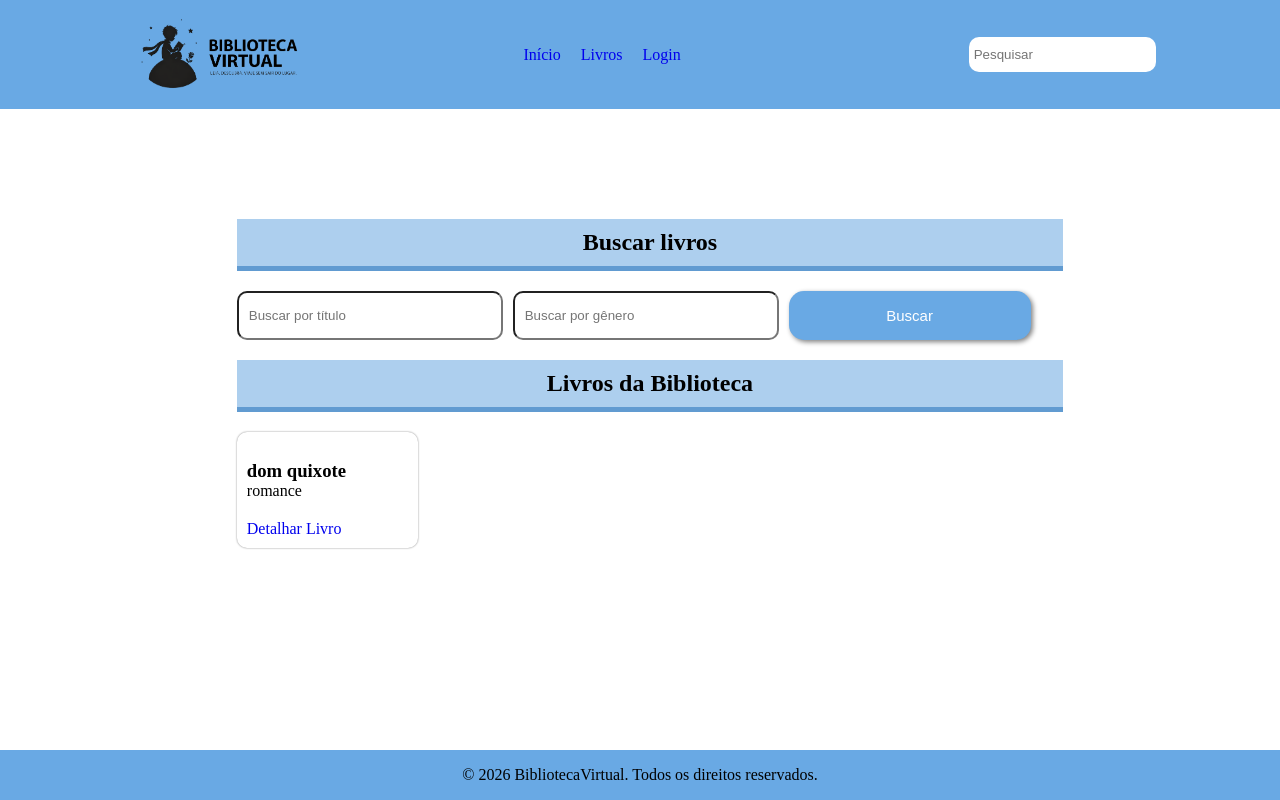
After one commit to Mdrs-Arthur/projeto3b, a Flask app: page /livros in a window 1280 px wide. The commit adds this page. Run offline with Flask 3, Linux system fonts and the light colour scheme.

Commit message:
Registrei o blueprint de livros, criei as funções de listagem de livros e mudei o local do exigir login, alterei o cadastro de usuario e de login para que ficasse funcional, criei a rota de perfil e o html tambem, criei as rotas de livros e detalhe e fiz algumas alterações nos htmls.

```diff
--- a/Templates/base.html
+++ b/Templates/base.html
@@ -19,9 +19,12 @@
             <div class="nav">
                     <nav>
                         <a href="{{url_for('index')}}">Início</a>
-                        <a href="#">Livros</a>
-                        <a href="{{ url_for('auth.login') }}">Login</a>
-                        <a href="#">Perfil</a>
+                        <a href="{{ url_for('livro.livros' ) }}">Livros</a>
+                        {% if 'usuario_id' in session %}
+                            <a href="{{ url_for('auth.perfil' ) }}">Perfil</a>
+                        {% else %}
+                            <a href="{{ url_for('auth.login') }}">Login</a>
+                        {% endif %}
                     </nav>
             </div>
             <input id="pesquisar" type="text" placeholder="Pesquisar">
--- a/Templates/index.html
+++ b/Templates/index.html
@@ -5,9 +5,11 @@
 <div class="texto">
     <h1>Bem-Vindo à Biblioteca Online!</h1>
     <p>Um lugar pra você descobrir, explorar e se apaixonar por historias incríveis!</p>
+    {% if 'usuario_id' not in session %}
         <a href="{{url_for('auth.cadastro')}}">
             <button>Cadastre-se</button>
         </a>
+    {% endif %}
 </div>
 <img src="{{ url_for('static', filename='img/inicio.png') }}" alt="logo" height="500" >
 {% endblock %}
--- a/Templates/login.html
+++ b/Templates/login.html
@@ -6,7 +6,7 @@
     <div class="form">
         <h1>Login</h1>
         <form action="{{url_for('auth.login')}}" method="post">
-            <input type="text" name="usuario" placeholder="Usuario" required>
+            <input type="text" name="email" placeholder="Email" required>
             <input type="password" name="senha" placeholder="Senha" required>
             <button type="submit">Entrar</button>
         </form>
--- a/app.py
+++ b/app.py
@@ -1,6 +1,7 @@
 from flask import Flask, render_template, redirect, url_for
 from database import criar_banco
 from blueprints.auth import auth
+from blueprints.livro import livro
 import models
 
 app = Flask(__name__)
@@ -8,6 +9,7 @@ app.secret_key = 'projeto3'
 
 criar_banco()
 app.register_blueprint(auth)
+app.register_blueprint(livro)
 
 @app.route('/')
 def index():
--- /dev/null
+++ b/blueprints/livro/Templates/livros.html
@@ -0,0 +1,102 @@
+{% extends 'base.html' %}
+
+{% block cont %}
+<div class="corpo">
+    <h2>Buscar livros</h2>
+
+    <form method="GET" action="#" class="busca">
+        <input type="text" name="titulo" placeholder="Buscar por título">
+        <input type="text" name="genero" placeholder="Buscar por gênero">
+        <button type="submit">Buscar</button>
+    </form>
+
+    <div class="livros">
+        <h2>Livros da Biblioteca</h2>
+        <ul>
+            {% for livro in livros %}
+                <li>
+                    <div class="livro-info">
+                        <h3>{{ livro.titulo }}</h3>
+                        <p>{{ livro.genero }}</p>
+
+                        <a href="{{ url_for('livro.detalhe', livro_id=livro.id ) }}">Detalhar Livro</a>
+                    </div>
+                </li>
+            {% endfor %}
+        </ul>
+    </div>
+</div>
+{% endblock %}
+
+{% block estilo %}
+<style>
+.container{
+  display: flex;
+}
+.corpo{
+    width: 90%;
+    box-shadow: none;
+    display: flex;
+    flex-direction: column;
+}
+form{
+    gap: 10px;
+}
+.livros{
+    width: 100%;
+    display: flex;
+    flex-direction: column;
+}
+.livro-info p{
+    margin: 0;
+    margin-bottom: 20px;
+    background-color: white;
+}
+h2{
+    width: 100%;
+    background-color: rgb(173, 207, 238);
+    border-bottom: 5px solid rgb(97, 155, 209);
+    padding: 10px;
+    text-align: center;
+}
+h3{
+    margin-bottom: 0;
+}
+ul{
+    display: flex;
+    flex-direction: row;
+    gap: 20px;
+    list-style: none;
+    padding: 0;
+    margin: 0;
+}
+li{
+    display: flex;
+    flex-direction: column;
+    box-shadow: 0px 0px 2px gray;
+    padding: 10px;
+    border-radius: 10px;
+    width: 20%;
+}
+button{
+    width: 50%;
+    font-size: 15px;
+}
+.flash{
+    width: 100%;
+}
+.busca{
+    flex-direction: row;
+}
+.busca input, .busca button{
+    width: 30%;
+    padding: 10px;
+}
+.busca button:hover{
+    transform: none;
+}
+.a{
+    margin-top: 10px;
+}
+</style>
+{% endblock %}
--- a/blueprints/livro/routes.py
+++ b/blueprints/livro/routes.py
@@ -0,0 +1,16 @@
+from flask import render_template
+from blueprints.livro import livro
+from consultas import listar_livros, buscar_l_p_id
+from database import SessionLocal
+
+@livro.route('/livros')
+def livros():
+    with SessionLocal() as secao:
+        livros = listar_livros(secao)
+    return render_template('livros.html', livros = livros)
+
+@livro.route('/detalhe/<int:livro_id>')
+def detalhe(livro_id):
+    with SessionLocal() as secao:
+        livro = buscar_l_p_id(secao, livro_id)
+    return render_template('detalhe_livro.html', livro = livro)
--- a/consultas.py
+++ b/consultas.py
@@ -1,3 +1,4 @@
+from flask import session, flash, redirect, url_for
 from sqlalchemy import select
 from models import Usuario
 from models import Livro
@@ -7,7 +8,7 @@ from models import Autor
 #precisa fazer o escopo dessas funções que vão popular o banco e fazer buscas
 #eu populei o banco no seed.py
 
-def criar_usuario(session,nome, email, senha_hash):
+def criar_usuario(session, nome, email, senha_hash):
     usuario = Usuario(
         nome = nome,
         email = email,
@@ -77,5 +78,15 @@ def buscar_l_p_autor(session, autor):
     livro = session.scalars(busca).all()
 
     return livro
+
+def listar_livros(session):
+    livros = session.scalars(select(Livro)).all()
+    return livros
 # esse é diferente pq o autor é um relacionamento de livro , e n um paramentro viu
 #o .any ve se tem algum autor relacionado aquele livro
+
+#verificação de usuários para a restrição de rotas
+def exigir_login():
+    if 'usuario_id' not in session:
+        flash('você precisa  ester logado!')
+        return redirect(url_for('auth.login'))
--- a/static/css/base.css
+++ b/static/css/base.css
@@ -99,6 +99,7 @@ h1{
 }
 .flash {
     max-width: 90%;
+    min-width: 50%;
     padding: 10px;
     box-shadow: 0px 0px 5px gray;
     border-radius: 25px;
```
Also changed, not shown: Templates/perfil.html (added, +64 -0 lines), blueprints/auth/routes.py (+26 -30 lines), blueprints/livro/Templates/detalhe_livro.html (added, +115 -0 lines), biblioteca.db.
